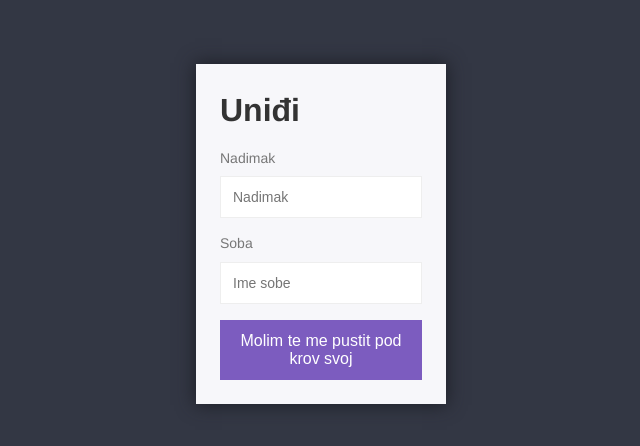
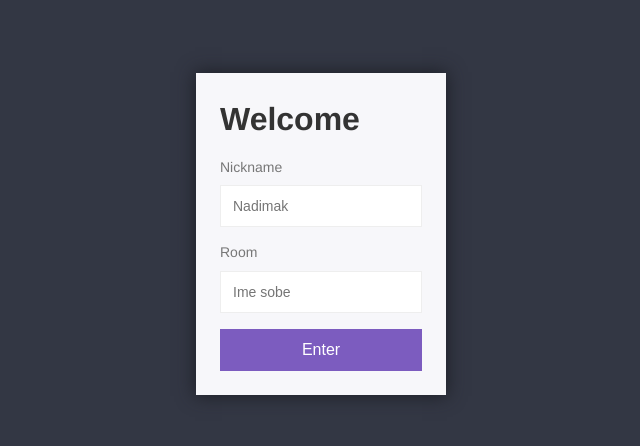
Before and after one commit to vturkovic/chat-app, a website: page public/index.html in a window 1280 px wide. Shown: the part 166-612 px from the top of the page, without its empty margins (319-959 px from the left). Drawn offline with Linux system fonts and the light colour scheme.

Commit message:
Chat.html update

```diff
--- a/public/index.html
+++ b/public/index.html
@@ -8,13 +8,13 @@
   <body>
     <div class="centered-form">
       <div class="centered-form__box">
-        <h1>Uniđi</h1>
+        <h1>Welcome</h1>
         <form action="/chat.html">
-          <label>Nadimak</label>
+          <label>Nickname</label>
           <input type="text" name="username" placeholder="Nadimak" required />
-          <label>Soba</label>
+          <label>Room</label>
           <input type="text" name="room" placeholder="Ime sobe" required />
-          <button>Molim te me pustit pod krov svoj</button>
+          <button>Enter</button>
         </form>
       </div>
     </div>
```
Also changed, not shown: public/chat.html (+4 -4 lines).
